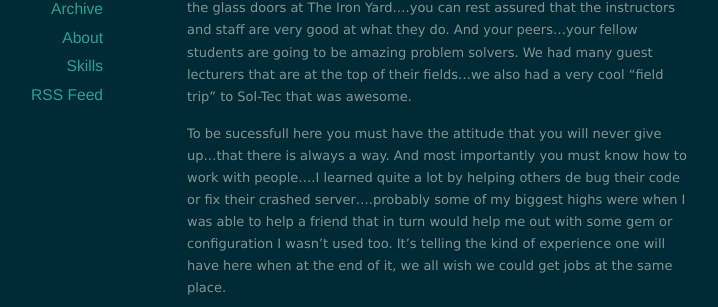
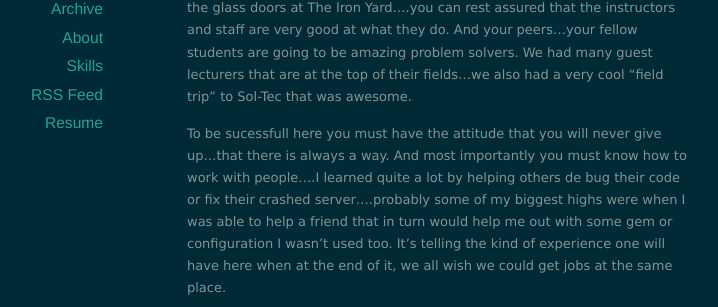
Before and after one commit to calderete/blog.github.io, a Jekyll site: the page built from index.html, in a window 1280 px wide and 900 px high. Shown: the part 290-597 px from the top of the window, without its empty margins (203-921 px from the left). Built offline with Jekyll 4.4.1, drawn with Linux system fonts in a browser that asks for light colours; nearby versions of some CDN libraries; the list of posts is cut into pages by our own code.

Commit message:
posting resume

```diff
--- a/_layouts/default.html
+++ b/_layouts/default.html
@@ -41,6 +41,7 @@
           <li><a href="/about">About</a></li>
           <li><a href="/portfolio.html">Skills</a></li>
           <li><a href="/feed.xml">RSS Feed</a></li>
+          <li><a href="/new_resume.pdf">Resume</a></li>
         </ul>
       </nav>
     </div>
```
Also changed, not shown: 1 other file.
